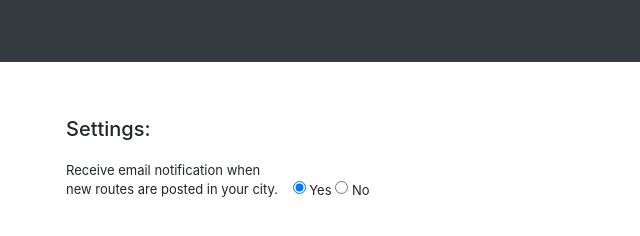
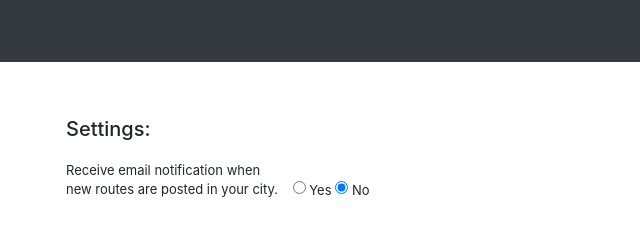
Before and after one commit to tiffcrockett/roadroutes, a website: page public/settings.html in a window 1280 px wide. Shown: the full height of the page, 304-944 px from the left. Drawn offline with nearby package versions, Linux system fonts and the light colour scheme.

Commit message:
update settings email notice default

```diff
--- a/public/settings.html
+++ b/public/settings.html
@@ -46,8 +46,8 @@
             <div class="form-group">
               <label for="saveCopy">Receive email notification when<br>
               new routes are posted in your city.&nbsp;&nbsp;&nbsp;</label>
-							<input type="radio" name="copy" value="1" checked> Yes
-							<input type="radio" name="copy" value="0">  No
+							<input type="radio" name="copy" value="1"> Yes
+							<input type="radio" name="copy" value="0" checked> No
             </div>
           <h5></h5>
 			  </div>
```
